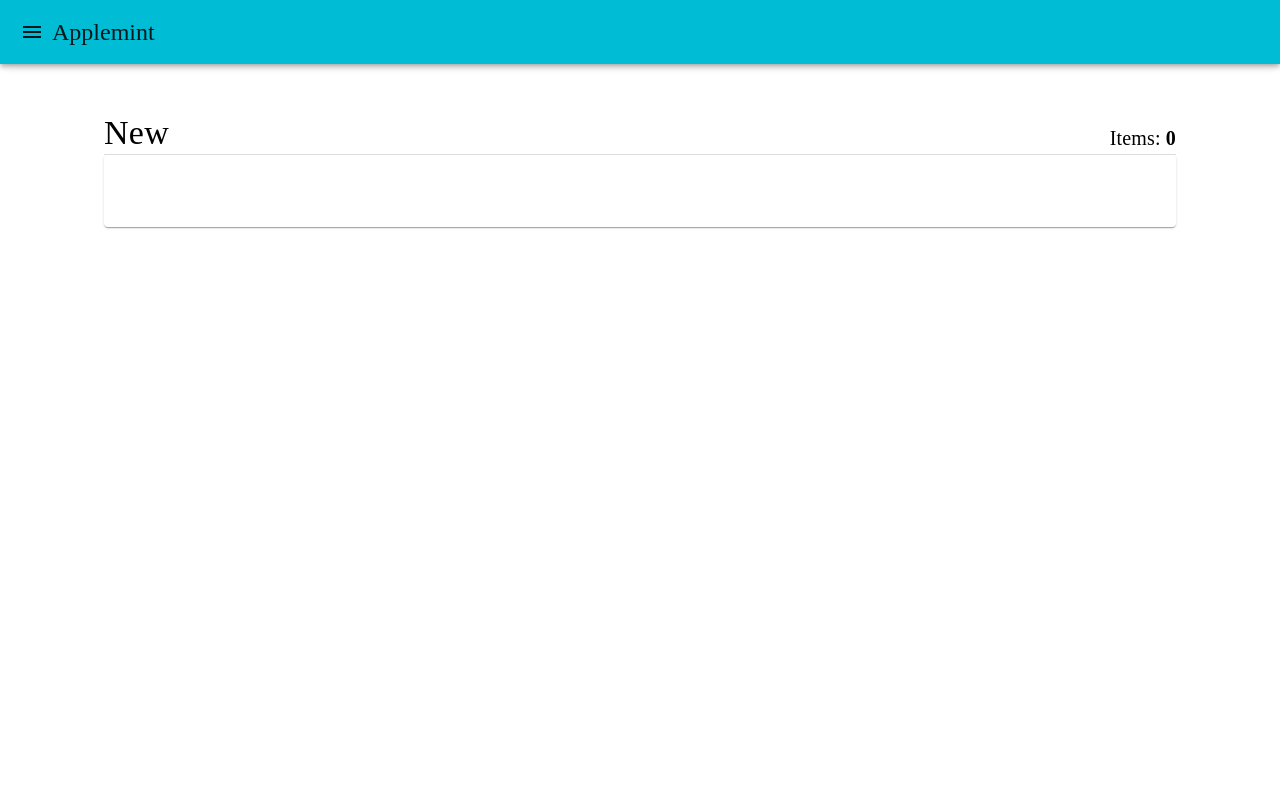
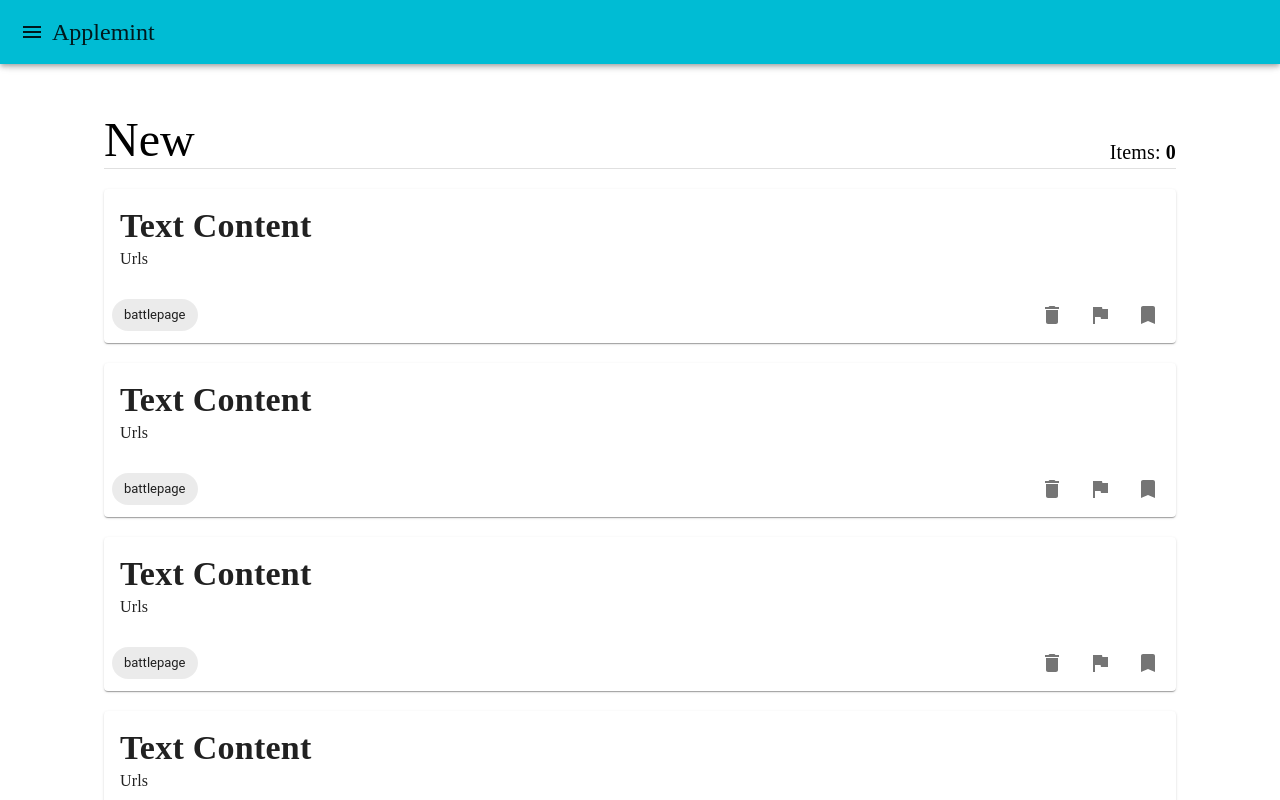
Before and after one commit to Applemint-soulkey/applemint-mui, a Next.js app: page /new in a window 1280 px wide. Shown: the top 800 px of the page. Built offline with nearby package versions, Linux system fonts and the light colour scheme; a web font is replaced by a local one.

Commit message:
기본 카드아이템 양식 추가

```diff
--- a/pages/new.tsx
+++ b/pages/new.tsx
@@ -1,12 +1,49 @@
 import {
   Card,
+  CardActionArea,
+  CardActions,
   CardContent,
-  CardHeader,
+  Chip,
   Divider,
+  IconButton,
   Typography,
 } from "@mui/material";
+import DeleteIcon from "@mui/icons-material/Delete";
+import FlagIcon from "@mui/icons-material/Flag";
+import BookmarkIcon from "@mui/icons-material/Bookmark";
 import { NextPage } from "next";
 import Head from "next/head";
+
+const ItemCard: NextPage = () => {
+  return (
+    <Card>
+      <CardActionArea>
+        <CardContent>
+          <Typography variant="h4">
+            <span className="font-semibold">Text Content</span>
+          </Typography>
+          <Typography variant="body1">
+            <span>Urls</span>
+          </Typography>
+        </CardContent>
+      </CardActionArea>
+      <CardActions className="flex">
+        <div className="flex-1">
+          <Chip label="battlepage" />
+        </div>
+        <IconButton>
+          <DeleteIcon />
+        </IconButton>
+        <IconButton>
+          <FlagIcon />
+        </IconButton>
+        <IconButton>
+          <BookmarkIcon />
+        </IconButton>
+      </CardActions>
+    </Card>
+  );
+};
 
 const New: NextPage = () => {
   return (
@@ -15,22 +52,24 @@ const New: NextPage = () => {
         <title>New</title>
       </Head>
       <div id="info_container" className="flex items-end">
-        <Typography variant="h4" className="flex-1 font-bold">
+        <Typography variant="h3" className="flex-1 font-extrabold">
           New
         </Typography>
         <div id="info_breadcumb" className="">
           <Typography variant="h6">
-            Items: <span className="font-bold">0</span>
+            Items:{" "}
+            <span id="item_count" className="font-bold">
+              0
+            </span>
           </Typography>
         </div>
       </div>
       <Divider />
-      <div id="item_container">
-        <Card>
-          <CardContent>
-            <CardHeader></CardHeader>
-          </CardContent>
-        </Card>
+      <div id="item_container" className="mt-5 flex flex-col gap-5">
+        {[...Array(10)].map((_, i) => (
+          <ItemCard key={i} />
+        ))}
+        <ItemCard />
       </div>
     </div>
   );
```
